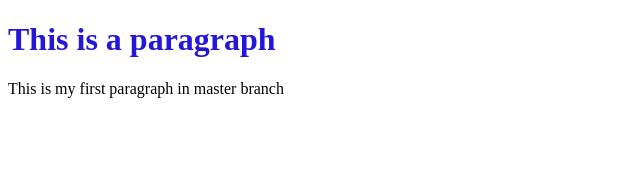
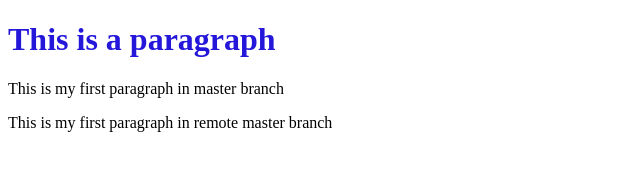
Before and after one commit to riadd03/testexam, a plain HTML site: page index.html in a window 1280 px wide. Shown: the whole page, without its empty margins (0-640 px from the left). Drawn offline with Linux system fonts and the light colour scheme.

Commit message:
Update index.html

```diff
--- a/index.html
+++ b/index.html
@@ -11,5 +11,6 @@
 <body>
     <h1> This is a paragraph <title></title></h1>
     <p> This is my first paragraph in master branch</p>
+    <p> This is my first paragraph in remote master branch</p>
 </body>
 </html>
```
